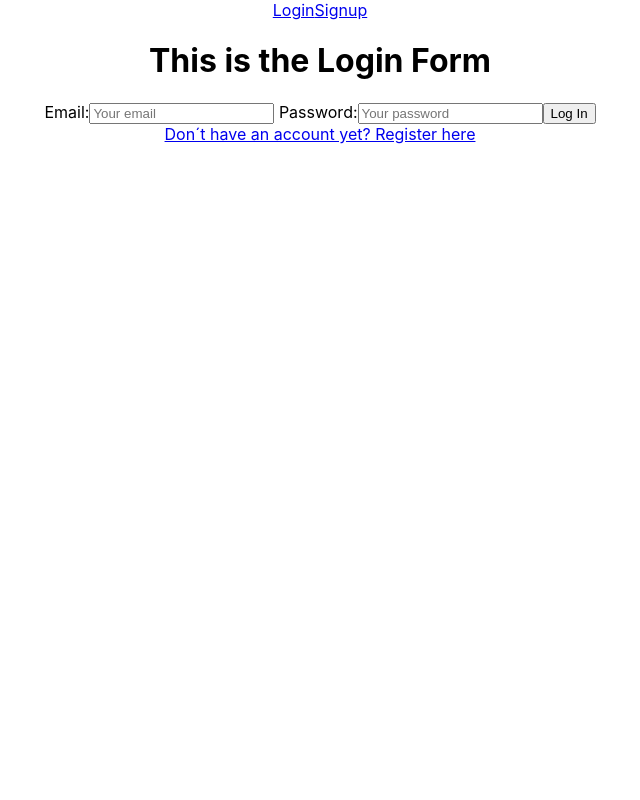
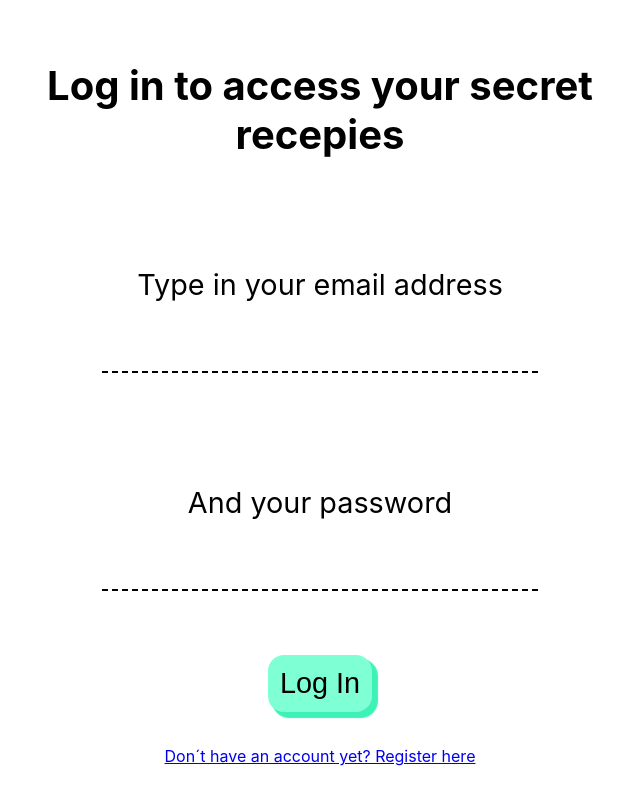
Before and after one commit to shighetari/secret-family-recipes-1-front-endbackup, a React (Create React App) app: page /login in a window 1280 px wide. Shown: the whole page, without its empty margins (320-960 px from the left). Built offline with nearby package versions, Linux system fonts and the light colour scheme.

Commit message:
added styling to login and signup forms

```diff
--- a/src/App.css
+++ b/src/App.css
@@ -2,37 +2,72 @@
   text-align: center;
 }
 
-.App-logo {
-  height: 40vmin;
-  pointer-events: none;
+.form-container{
+  width: 50%;
+  margin: 0 auto;
+  display: flex;
+  flex-direction: column;
+  justify-content: space-evenly;
+  align-items: center;
+  height: 100vh;
 }
 
-@media (prefers-reduced-motion: no-preference) {
-  .App-logo {
-    animation: App-logo-spin infinite 20s linear;
-  }
+.form-container h1{
+  font-size: 2.5rem;
 }
 
-.App-header {
-  background-color: #282c34;
-  min-height: 100vh;
+.form{
   display: flex;
   flex-direction: column;
-  align-items: center;
-  justify-content: center;
-  font-size: calc(10px + 2vmin);
-  color: white;
+  text-align: center;
+}
+.form-label{
+  display: flex;
+  flex-direction: column;
+  font-size: 1.8rem;
+  margin: 16px 0;
+  padding: 32px;
+  text-align: center;
 }
 
-.App-link {
-  color: #61dafb;
+
+.form-input{
+  font-size: 2rem;
+  margin: 16px 0;
+  border: none;
+  border-bottom: 2px dashed black;
+  text-align: center;
+  outline: none;
+  padding: 8px;
 }
 
-@keyframes App-logo-spin {
-  from {
-    transform: rotate(0deg);
-  }
-  to {
-    transform: rotate(360deg);
-  }
+.form-btn{
+  width: fit-content;
+  margin: 0 auto;
+  font-size: 1.8rem;
+  padding: 12px;
+  border-radius: 16px;
+  border:none;
+  background-color: aquamarine;
 }
+
+.form-btn:enabled{
+  box-shadow: 5px 5px 1px 1px rgb(62, 241, 182);
+  cursor: pointer;
+}
+
+.form-btn:disabled{
+  filter: grayscale(30%);
+}
+
+.form-btn:enabled:hover{
+  position: relative;
+  top: 5px;
+  left: 5px;
+  box-shadow: none;
+}
+
+.error{
+  font-size: .8rem;
+  color: red;
+}
--- a/src/App.js
+++ b/src/App.js
@@ -42,8 +42,6 @@ function App() {
 
   return (
     <div className="App">
-      <Link to='/login'>Login</Link>
-      <Link to='/signup'>Signup</Link>
 
       <Switch>
         <Route path='/home'>
--- a/src/components/LoginForm.js
+++ b/src/components/LoginForm.js
@@ -1,60 +1,61 @@
-import React from 'react'
-import { Link, useHistory } from 'react-router-dom'
+import React from "react";
+import { Link, useHistory } from "react-router-dom";
+import "../App.css";
 
-function LoginForm (props){
-
-    const { newUser, setNewUser, formValues, setFormValues } = props
+function LoginForm(props) {
+  const { newUser, setNewUser, formValues, setFormValues } = props;
 
   // Form Handlers
 
-        let history = useHistory()
-        function submitHandler(e){
-            e.preventDefault()
-            console.log('Logged In');
-            history.push('/home')
-
+  let history = useHistory();
+  function submitHandler(e) {
+    e.preventDefault();
+    console.log("Logged In");
+    history.push("/home");
   }
 
-        function changeHandler(e){
-            const {name, value } = e.target;
+  function changeHandler(e) {
+    const { name, value } = e.target;
 
     setFormValues({
       ...formValues,
-                [name]: value
-            })
-
+      [name]: value,
+    });
   }
 
-return(
-        <div>
-            <h1>This is the Login Form</h1>
-            <form onSubmit={submitHandler}>
-                <label> Email:
+  return (
+    <div className="form-container">
+      <h1>Log in to access your secret recepies</h1>
+      <form className="form" onSubmit={submitHandler}>
+        <label className="form-label">
+          {" "}
+          Type in your email address
           <input
-                    type='email'
-                    name='email'
-                    placeholder='Your email'
+            className="form-input"
+            type="email"
+            name="email"
             onChange={changeHandler}
             value={formValues.email}
-                    >
-                    </input>
+          ></input>
         </label>
-                <label> Password:
+        <label className="form-label">
+          {" "}
+          And your password
           <input
-                    type='password'
-                    name='password'
-                    placeholder='Your password'
+            className="form-input"
+            type="password"
+            name="password"
             onChange={changeHandler}
             value={formValues.password}
-                    >
-                    </input>
+          ></input>
         </label>
-                <button type='submit'>Log In</button>
+        <button className="form-btn" type="submit">
+          Log In
+        </button>
       </form>
-            <Link to='/signup'>Don´t have an account yet? Register here</Link>
+      <Link to="/signup">Don´t have an account yet? Register here</Link>
     </div>
-    )
+  );
 }
 
-
 export default LoginForm;
--- a/src/components/SignupForm.js
+++ b/src/components/SignupForm.js
@@ -1,6 +1,7 @@
 import React from "react";
 import { Link, useHistory } from 'react-router-dom'
 import * as Yup from "yup";
+import '../App.css'
 
 //importing signup form schema
 import signupSchema from './signupSchema';
@@ -35,17 +36,13 @@ function SignupForm(props) {
 
     Yup
     .reach(signupSchema, name)
-    //we can then run validate using the value
     .validate(value)
-    // if the validation is successful, we can clear the error message
     .then(valid => {
       setErrors({
         ...errors,
         [name]: ""
       });
     })
-    /* if the validation is unsuccessful, we can set the error message to the message
-      returned from yup (that we created in our schema) */
     .catch(err => {
       setErrors({
         ...errors,
@@ -60,32 +57,37 @@ function SignupForm(props) {
   }
 
   return (
-    <div>
-      <h1>This is the Signup Form</h1>
-      <form onSubmit={submitHandler}>
-        <label>
-          Email:
+    <div className='form-container'>
+      <h1>Please create an account so we can save your secret recepies</h1>
+      <form
+      className='form'
+      onSubmit={submitHandler}>
+        <label className='form-label'>
+          What´s your email address
           <input
+            className='form-input'
             type="email"
             name="email"
-            placeholder="Your email"
             onChange={changeHandler}
             value={formValues.email}
           ></input>
           {errors.email? (<p className="error">{errors.email}</p>) : null}
         </label>
-        <label>
-          Password:
+        <label className='form-label'>
+          Set your Password
           <input
+            className='form-input'
             type="password"
             name="password"
-            placeholder="Your password"
             onChange={changeHandler}
             value={formValues.password}
           ></input>
           {errors.password ? (<p className="error">{errors.password}</p>) : null}
         </label>
-        <button type="submit" disabled={buttonDisabled}>
+        <button
+          className='form-btn'
+         type="submit"
+         disabled={buttonDisabled}>
           Create Account
         </button>
       </form>
```
Lines whose indentation alone changed are shown as unchanged.
